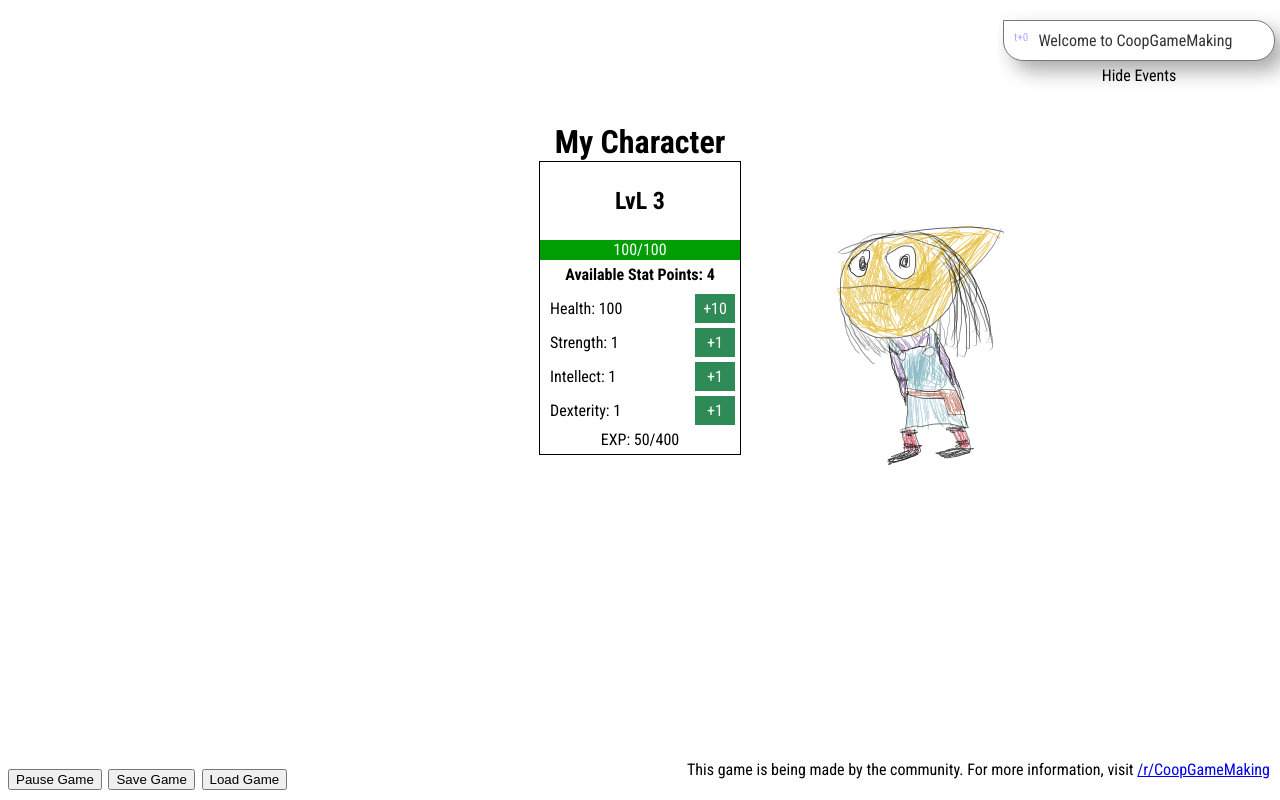
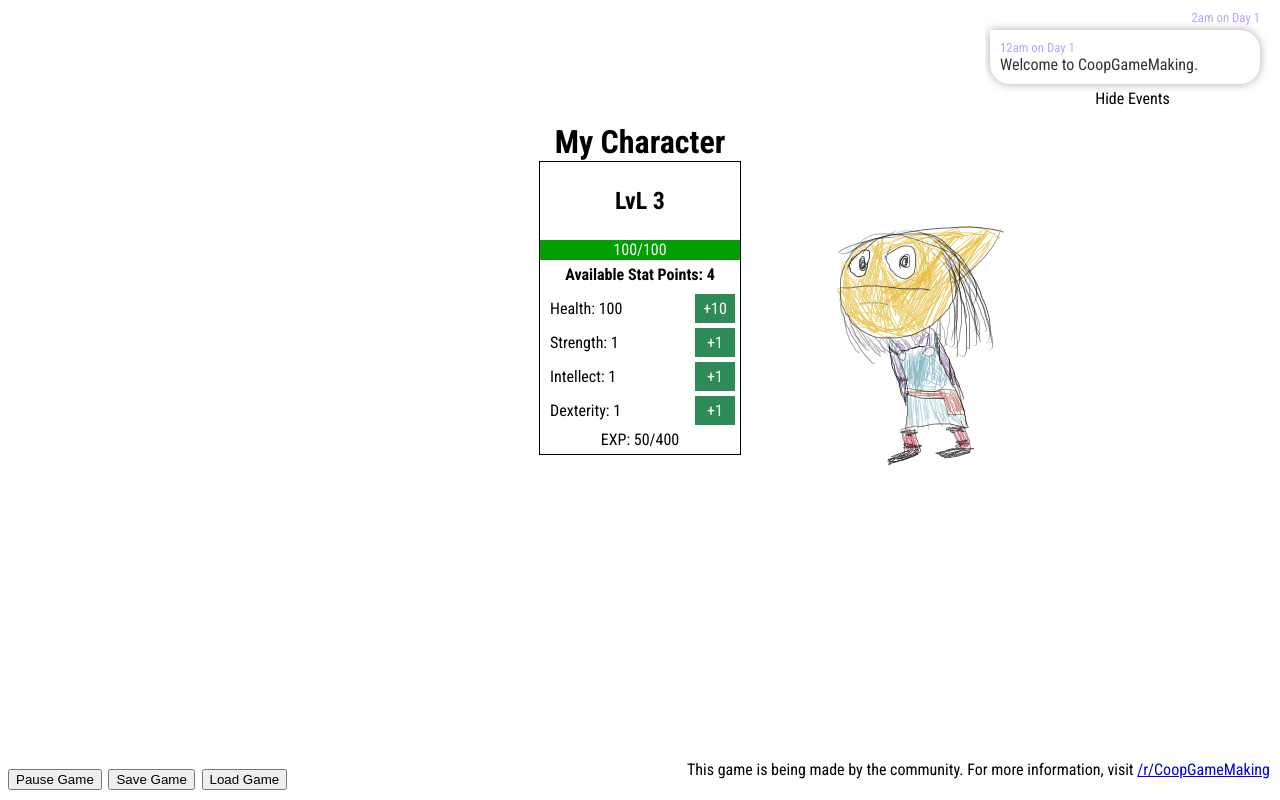
Before and after one commit to AnotherIndieDevStudio/Coopgamemaking-01, a website: page index.html in a window 1280 px wide. Drawn offline with nearby package versions, Linux system fonts and the light colour scheme.

Commit message:
Event queuing and hours of days added

```diff
--- a/index.html
+++ b/index.html
@@ -84,6 +84,8 @@
 					EXP: <span id="exp"></span>/<span id="exp-tnl"></span>
 				</div>
 			</div>
+
+			<div id="hour_of_day"></div>
 			<div id="events"><span id="event-toggle">Hide Events</span><span id="event-count"></span></div>
 
 		</div>
--- a/js/event.js
+++ b/js/event.js
@@ -4,140 +4,231 @@
 
 
 	/**
-	 * An Event
+	 * An Event.
+	 *
+	 * Examples of use:
+	 * 		Game.Event({type: 'information', description: 'This is a an example'});
+	 *
+	 * 		Game.Event({type: 'environment', description: 'A train rattles passed', on_event: function () {
+	 * 			console.log('Choo Choo!');
+	 * 		}});
+	 *
 	 * @struct
-	 * @param {Event=} obj
-	 * @return {Event}
+	 * @param {Game.Event=} obj
+	 * @return {Game.Event}
 	 */
 	Game.Event = function (obj) {
 
 		var event = {
 			// Don't copy another events id. All Event instances should have a unique id.
 			id: /** {string} */Game.Math.UUID(),
-			type: /** {string} */(!obj || !obj.type) ? 'undefined' : obj.type,
+			type: /** {string} */(!obj || !obj.type) ? Game.Event.Type.INFORMATION : obj.type,
 			time: /** {number} */(!obj || !obj.time) ? (Game.time ? Game.time.elapsed : 0) : obj.time,
-			description: /** {string} */(!obj || !obj.description) ? 'This event has no description' : obj.description
+			description: /** {string} */(!obj || !obj.description) ? 'This event has no description' : obj.description,
+
+			on_event: /** {function} */(!obj || !obj.on_event) ? function (event) { } : obj.on_event,
+			on_interact: /** {function} */(!obj || !obj.on_interact) ? function (event) { } : obj.on_interact,
+			on_expired: /** {function} */(!obj || !obj.on_expired) ? function (event) { } : obj.on_expired
 		};
-
-		// Events hidden
-		Game.Event.events_hidden = false;
-
-		// Events missed while events were hidden
-		Game.Event.event_count = 0;
-
-		// Index event by_id
-		Game.Event.by_id[event.id] = event;
-
-		// Index event by_type
-		if (!Game.Event.by_type.hasOwnProperty(event.type)) {
-
-			Game.Event.by_type[event.type] = [];
-
-		}
-
-		Game.Event.by_type[event.type].push(event);
-
-		// Index event by_time
-		if (!Game.Event.by_time.hasOwnProperty(event.time)) {
-
-			Game.Event.by_time[event.time] = [];
-
-		}
-
-		Game.Event.by_time[event.time].push(event);
 
 		return event;
 
 	};
 
 
-	// Events by id
-	Game.Event.by_id = {};
 
-	// Events by type
-	Game.Event.by_type = {};
+	/**
+	 * Queues an Event to be fired when its time is older or at the current Game elapsed time.
+	 *
+	 * Examples of use:
+	 * 		Game.Event.queue(Game.Event({type: 'information', description: 'This is a an example'}))
+	 *
+	 * @param {Game.Event} event
+	 */
+	Game.Event.queue = function (event) {
 
-	// Events by time
-	Game.Event.by_time = {};
+		if (!Game.Event.queued_by_time.hasOwnProperty(event.time)) {
 
+			Game.Event.queued_by_time[event.time] = [];
+
+		}
+
+		Game.Event.queued_by_time[event.time].push(event);
+
+	};
+
+
+	var welcome_message_shown = false;
 
 
 	/**
-	 * Adds the event bubble to the timeline.
+	 * Updates the events timeline.
 	 *
-	 * @param {Event} event
+	 * Internal use only. Called by main game loop, once per loop.
 	 */
-	Game.Event.add_to_timeline = function (event) {
+	Game.Event.update = function () {
 
-		var $bubble = $([
-			'<div class="event_bubble">',
-			'    <div class="event_time">t+' + event.time + '</div>',
-			'    <div class="event_description">' + event.description + '</div>',
-			'</div>'
-		].join('\n'));
+		$("#hour_of_day").html(Game.time.hour12 + ' on Day ' + Game.time.day);
 
-		$("#events").prepend($bubble);
+		if (!welcome_message_shown) {
 
-		$bubble.animate({marginTop: 10, opacity: 1}, 1000);
+			Game.Event.queue(Game.Event({ type: Game.Event.Type.INFORMATION, description: 'Welcome to CoopGameMaking.', on_event: queue_random_future_event }));
+			welcome_message_shown = true;
 
-		// Updates the notification count when notifications are hidden
-		if(Game.Event.events_hidden){
+		}
+
+		// Find queued events that are ready to fire at or before current elapsed time
+		var ordered_events = [];
+		var queued_event_times = Object.getOwnPropertyNames(Game.Event.queued_by_time);
+
+		for (var time in queued_event_times) {
+
+			time = queued_event_times[time];
+
+			if (time <= Game.time.elapsed) {
+
+				// Sort events from queue into ordered_events list
+				var ordered_index = 0;
+
+				while (ordered_index < ordered_events.length && ordered_events[ordered_index][0].time < time) {
+
+					++ordered_index;
+
+				}
+
+				for (var index in Game.Event.queued_by_time[time]) {
+
+					var event = Game.Event.queued_by_time[time][index];
+					ordered_events.splice(ordered_index, 0, event);
+
+				}
+
+				// Remove events from queue
+				delete Game.Event.queued_by_time[time];
+
+			}
+
+		}
+
+		// Iterate events that are ready to be fired
+		for (var event in ordered_events) {
+
+			event = ordered_events[event];
+
+			// Add the Event bubble to the timeline
+			var $bubble = $([
+				'<div class="event_bubble ' + event.type.style + '">',
+				'    <div class="event_time">' + Game.time.hour12 + ' on Day ' + Game.time.day + '</div>',
+				'    <div class="event_description">' + event.description + '</div>',
+				'</div>'
+			].join('\n'));
+
+			$("#events").prepend($bubble);
+
+			$bubble.animate({ marginTop: 10, opacity: 1 }, 1000);
+
+			// Updates the notification count when notifications are hidden
+			if (Game.Event.events_hidden) {
+
 				Game.Event.event_count += 1;
 				$("#event-count").html("(" + Game.Event.event_count + ")");
 				$(".event_bubble").hide();
-		}
 
-		// Checks if there are too many notifications. If so, remove the last one.
-		if($("#event-toggle").position().top+$('#event-toggle').outerHeight(true) > $( window ).height() - 100){
-			$(".event_bubble:last").fadeOut(function(){
-				$(this).remove();
-			});
+			}
+
+			// Checks if there are too many notifications. If so, remove the last one.
+			if ($("#event-toggle").position().top + $('#event-toggle').outerHeight(true) > $(window).height() - 100) {
+
+				$(".event_bubble:last").fadeOut(function () {
+					$(this).remove();
+				});
+
+			}
+
+			// Execute the events on_event function
+			event.on_event(event);
+
 		}
 
 	};
 
 
-	Game.Events = {};
-
-	Game.Events.events = [
-		Game.Event({type: 'environment', description: 'The smell of a sweet chicken broth circles about'}),
-		Game.Event({type: 'environment', description: 'The streets grow quieter as dusk approaches'}),
-		Game.Event({type: 'environment', description: 'The sun rises, a new day begins'}),
-		Game.Event({type: 'environment', description: 'A foul wind blows from the west'}),
-		Game.Event({type: 'confrontation', description: 'A mischief of rats darts towards you from behind a pile of garbage'}),
-		Game.Event({type: 'confrontation', description: 'You feel the touch of a thiefs delicate fingers slipping into your back pocket'}),
-		Game.Event({type: 'confrontation', description: 'A woman cries out "HELP! Somebody please help me!" as a man holding her purse heads in your general direction'}),
-		Game.Event({type: 'exchange', description: 'Growing weary, you find the closest tavern, take a load off your feet and engage the old bartender in conversation'}),
-		Game.Event({type: 'exchange', description: 'A pedler of foreign appearances rattles his staff as he hobbles on by'})
-	];
 
 
-	Game.Events.event_frequency_max = 20;
-	Game.Events.event_frequency_min = 200;
+	// Events hidden
+	Game.Event.events_hidden = false;
 
-	Game.Events.next_event = Game.Event({type: 'information', description: 'Welcome to CoopGameMaking'});
+	// Events missed while events were hidden
+	Game.Event.event_count = 0;
+
+	// Events to be fired, queued by time
+	Game.Event.queued_by_time = {};
+
+	// The frequency range (in Game.time.elapsed ticks) of which above events are picked to fire
+	var event_frequency_max = 30;
+	var event_frequency_min = 100;
+
+
 
 	/**
-	 * Updates the events timeline.
+	 * An Event Type.
+	 *
+	 * Examples of use:
+	 * 		Game.Event.Type({name: 'information', border: 0});
+	 *
+	 * 		Game.Event.Type({name: 'environment', border: '1px solid gray'});
+	 *
+	 * @struct
+	 * @param {Game.Event.Type=} obj
+	 * @return {Game.Event.Type}
 	 */
-	Game.Events.update = function () {
+	Game.Event.Type = function (obj) {
 
-		if (Game.time.elapsed >= Game.Events.next_event.time) {
+		var type = {
+			name: /** {string} */(!obj || !obj.name) ? 'undefined' : obj.name,
+			style: /** {string} */(!obj || !obj.style) ? 'event_information' : obj.style
+		};
 
-			Game.Event.add_to_timeline(Game.Events.next_event);
-
-			var events_index = ~~(Math.random() * Game.Events.events.length);
-
-			if (events_index === Game.Events.events.length) {
-				--events_index;
-			}
-
-			Game.Events.next_event = Game.Events.events[events_index];
-			Game.Events.next_event.time = Game.time.elapsed + Game.Events.event_frequency_max +
-				~~(Math.random() * (Game.Events.event_frequency_min - Game.Events.event_frequency_max));
-
-		}
+		return type;
 
 	};
 
+
+	Game.Event.Type.INFORMATION = Game.Event.Type({name: 'information', style: 'event_information'});
+	Game.Event.Type.ENVIRONMENT = Game.Event.Type({name: 'environment', style: 'event_environment'});
+	Game.Event.Type.CONFRONTATION = Game.Event.Type({name: 'confrontation', style: 'event_confrontation'});
+	Game.Event.Type.EXCHANGE = Game.Event.Type({name: 'exchange', style: 'event_exchange'});
+
+
+	/**
+	 * Template on_event for random events to use as a "queue next random event".
+	 *
+	 * @param {Game.Event} event
+	 */
+	var queue_random_future_event = function (event) {
+
+		var next_event = Game.Event.events[~~(Math.random() * Game.Event.events.length - 0.1)];
+
+		next_event.time = event.time + event_frequency_max +
+		~~(Math.random() * (event_frequency_min - event_frequency_max));
+
+		Game.Event.queue(next_event);
+
+	};
+
+
+
+	// List of all possible random events
+	Game.Event.events = [
+		Game.Event({ type: Game.Event.Type.ENVIRONMENT, description: 'The smell of a sweet chicken broth circles about', on_event: queue_random_future_event }),
+		Game.Event({ type: Game.Event.Type.ENVIRONMENT, description: 'The streets grow quieter as dusk approaches', on_event: queue_random_future_event }),
+		Game.Event({ type: Game.Event.Type.ENVIRONMENT, description: 'The sun rises, a new day begins', on_event: queue_random_future_event }),
+		Game.Event({ type: Game.Event.Type.ENVIRONMENT, description: 'A foul wind blows from the west', on_event: queue_random_future_event }),
+		Game.Event({ type: Game.Event.Type.CONFRONTATION, description: 'A mischief of rats darts towards you from behind a pile of garbage', on_event: queue_random_future_event }),
+		Game.Event({ type: Game.Event.Type.CONFRONTATION, description: 'You feel the touch of a thiefs delicate fingers slipping into your back pocket', on_event: queue_random_future_event }),
+		Game.Event({ type: Game.Event.Type.CONFRONTATION, description: 'A woman cries out "HELP! Somebody please help me!" as a man holding her purse heads in your general direction', on_event: queue_random_future_event }),
+		Game.Event({ type: Game.Event.Type.EXCHANGE, description: 'Growing weary, you find the closest tavern, take a load off your feet and engage the old bartender in conversation', on_event: queue_random_future_event }),
+		Game.Event({ type: Game.Event.Type.EXCHANGE, description: 'A peddler of foreign appearances rattles his staff as he hobbles on by', on_event: queue_random_future_event })
+	];
+
 } ());
--- a/js/game.js
+++ b/js/game.js
@@ -18,10 +18,15 @@
 			previous: new Date(),
 			passed: 0,
 			elapsed: 0,
-			paused: false
+			paused: false,
+			day: 1,
+			hour12: '12am',
+			hour24: 0
 		};
 
 	}
+
+	var elapsed_to_day = 200;
 
 
 	/* Updating variables on page when the document loads */
@@ -60,6 +65,11 @@
 				}
 
 				Game.time.elapsed += Game.time.passed;
+				Game.time.day = ~~(Game.time.elapsed / elapsed_to_day) + 1;
+				Game.time.hour24 = ~~((Game.time.elapsed % elapsed_to_day) / (elapsed_to_day / 24));
+				Game.time.hour12 = Game.time.hour24 > 12 ? Game.time.hour24 % 12 : Game.time.hour24 === 0 ? 12 : Game.time.hour24;
+				Game.time.hour12 += Game.time.hour24 > 11 ? 'pm' : 'am';
+
 				Game.time.previous = new Date();
 				update_game();
 
@@ -96,7 +106,7 @@
 	var update_game = function () {
 
 		// Update the events timeline
-		Game.Events.update();
+		Game.Event.update();
 
 		// Adds exp each game tick
 		Game.player.experience += 10 * Game.time.passed;
--- a/style/main.css
+++ b/style/main.css
@@ -183,17 +183,16 @@ h1{
 
 #events {
 	position: absolute;
-	top: 10px;
+	top: 20px;
 	bottom: 0;
 	right: 0;
 	overflow-y: auto;
+	overflow-x: hidden;
 }
 
 .event_time {
 	color: #aaf;
-	float: left;
-	padding-right: 10px;
-	font-size: 70%;
+	font-size: 80%;
 }
 
 .event_bubble {
@@ -201,12 +200,13 @@ h1{
 	border-top-right-radius: 20px;
 	border-bottom-right-radius: 20px;
 	border: 1px solid #777;
-	box-shadow: 10px 10px 20px #aaa;
+	box-shadow: 0px 0px 10px #aaa;
 	color: #333;
 	margin: 5px;
 	width: 250px;
 	text-align: left;
-	margin-top: -40px;
+	margin-top: -30px;
+	margin-right: 20px;
 	padding: 10px;
 	background: #fff;
 	transition: background 10s;
@@ -218,3 +218,31 @@ h1{
 	padding-top: 10px;
 	z-index: 2;
 }
+
+.event_information {
+	border: 0;
+}
+
+.event_environment {
+	border: 1px solid #777;
+}
+
+.event_confrontation {
+	border: 2px solid #CD5C5C;
+}
+
+.event_exchange {
+	border: 2px solid #0DFF2B;
+}
+
+
+
+
+
+#hour_of_day {
+	position: absolute;
+	top: 10px;
+	right: 20px;
+	font-size: 80%;
+	color: #aaf;
+}
```
Also changed, not shown: js/items.js (+7 -7 lines).
